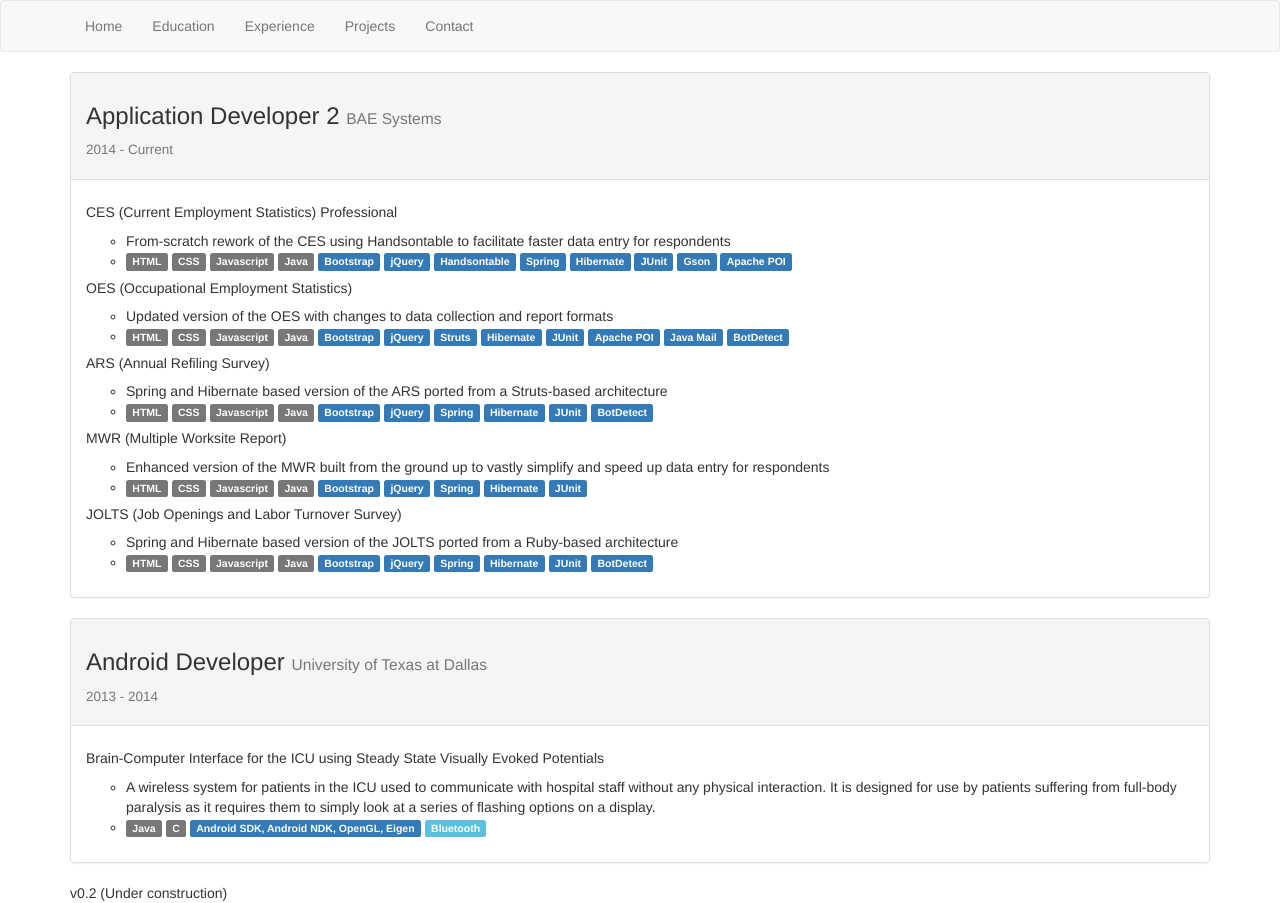
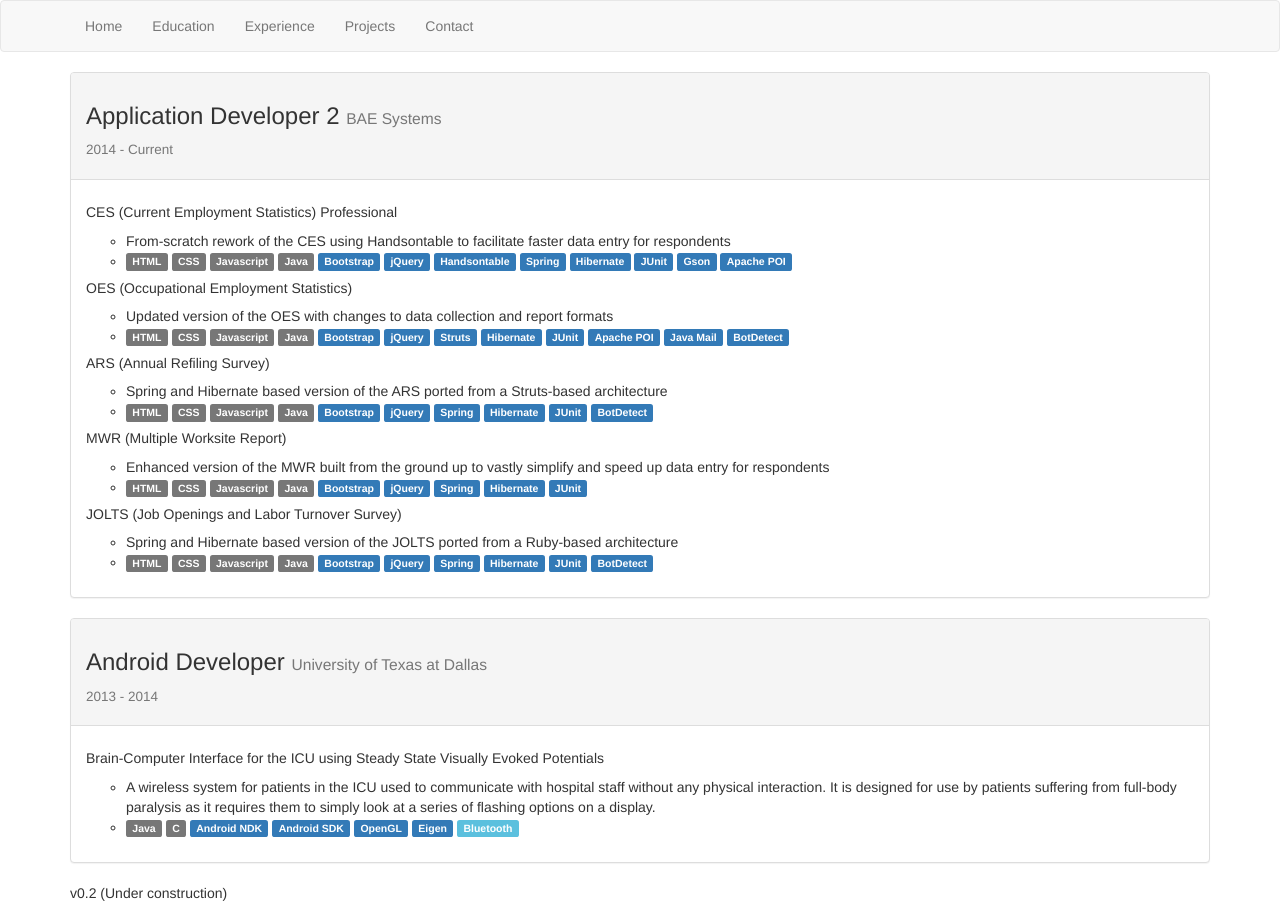
Before and after one commit to vikramdesh1/vikramdesh1.github.io, a Jekyll site: the page built from experience.html, in a window 1280 px wide. Built offline with Jekyll 4.4.1, drawn with Linux system fonts in a browser that asks for light colours; nearby versions of some CDN libraries.

Commit message:
Update experience.html

```diff
--- a/experience.html
+++ b/experience.html
@@ -54,7 +54,7 @@ title: Experience
                 <li><h5>Brain-Computer Interface for the ICU using Steady State Visually Evoked Potentials</h5>
                 <ul>
                     <li>A wireless system for patients in the ICU used to communicate with hospital staff without any physical interaction.  It is designed for use by patients suffering from full-body paralysis as it requires them to simply look at a series of flashing options on a display.</li>
-                    <li>{% include java_label.html %} {% include c_label.html %} <span class="label label-primary">Android SDK, Android NDK, OpenGL, Eigen</span> <span class="label label-info">Bluetooth</span></li>
+                    <li>{% include java_label.html %} {% include c_label.html %} {% include androidndk_label.html %} {% include androidsdk_label.html %}{% include opengl_label.html %} {% include eigen_label.html %} {% include bluetooth_label.html %}</li>
                 </ul>
                 </li>
             </ul>
```
